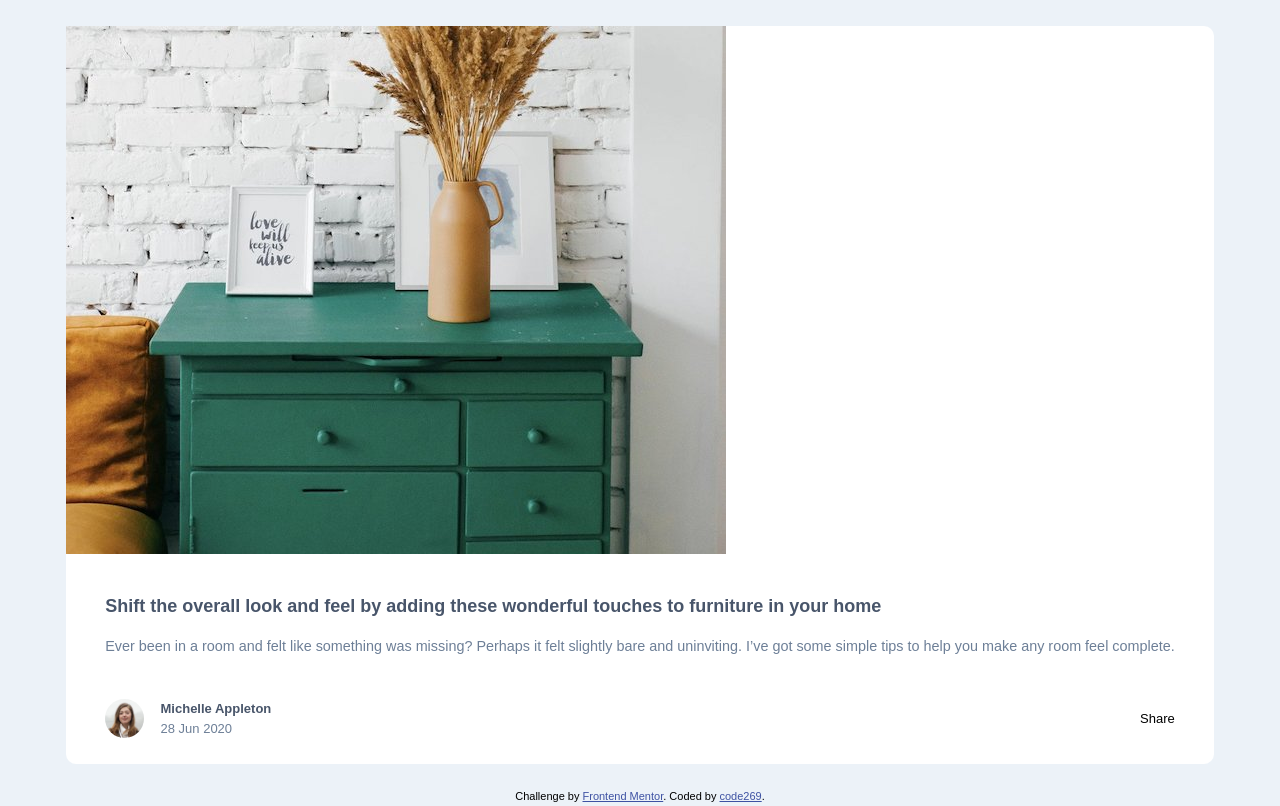
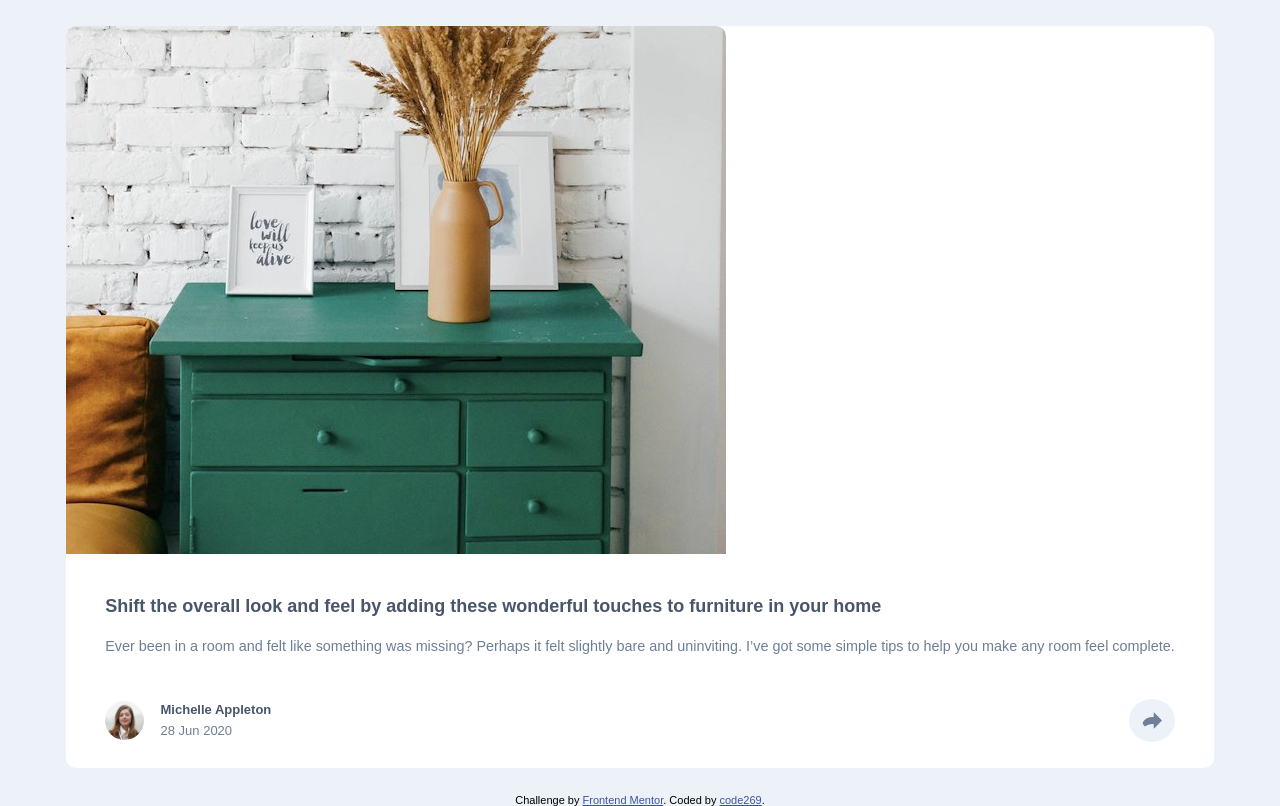
Before and after one commit to code269/fem-article-pv-component, a plain HTML site: page index.html in a window 1280 px wide. Drawn offline with Linux system fonts and the light colour scheme.

Commit message:
Rendered share button, added border radius to the card image

```diff
--- a/index.html
+++ b/index.html
@@ -48,10 +48,7 @@
             <p class="profile__name">Michelle Appleton</p>
             <p class="profile__date">28 Jun 2020</p>
           </div>
-          <div class="profile__share-button">
-            <!-- Share button -->
-            Share
-          </div>
+          <img class="profile__share-button" src="./images/icon-share.svg"></img>
         </div>
       </div>
     </main>
--- a/styles.css
+++ b/styles.css
@@ -36,7 +36,7 @@ ol {
 
 img {
   display: block;
-  max-width: 100%; /* ? Is this the right value? */
+  max-width: 100%;
 }
 /* CSS reset end */
 
@@ -54,6 +54,10 @@ body {
   margin: 2em;
   border-radius: 10px;
   background-color: var(--white);
+}
+
+.article-card__img {
+  border-radius: 10px 10px 0 0;
 }
 
 .article-card__content {
@@ -89,7 +93,7 @@ body {
 }
 
 .profile__container {
-  line-height: 1.5;
+  line-height: 1.6;
 }
 
 .profile__name {
@@ -103,6 +107,15 @@ body {
 
 .profile__share-button {
   margin-left: auto;
+  padding: 1em;
+  width: 3.5em;
+  border-radius: 50%;
+  background-color: var(--light-grey-blue);
+}
+
+.profile__share-button:hover {
+  cursor: pointer;
+  opacity: 0.8;
 }
 
 .attribution {
```
Also changed, not shown: to-do.txt (added).
